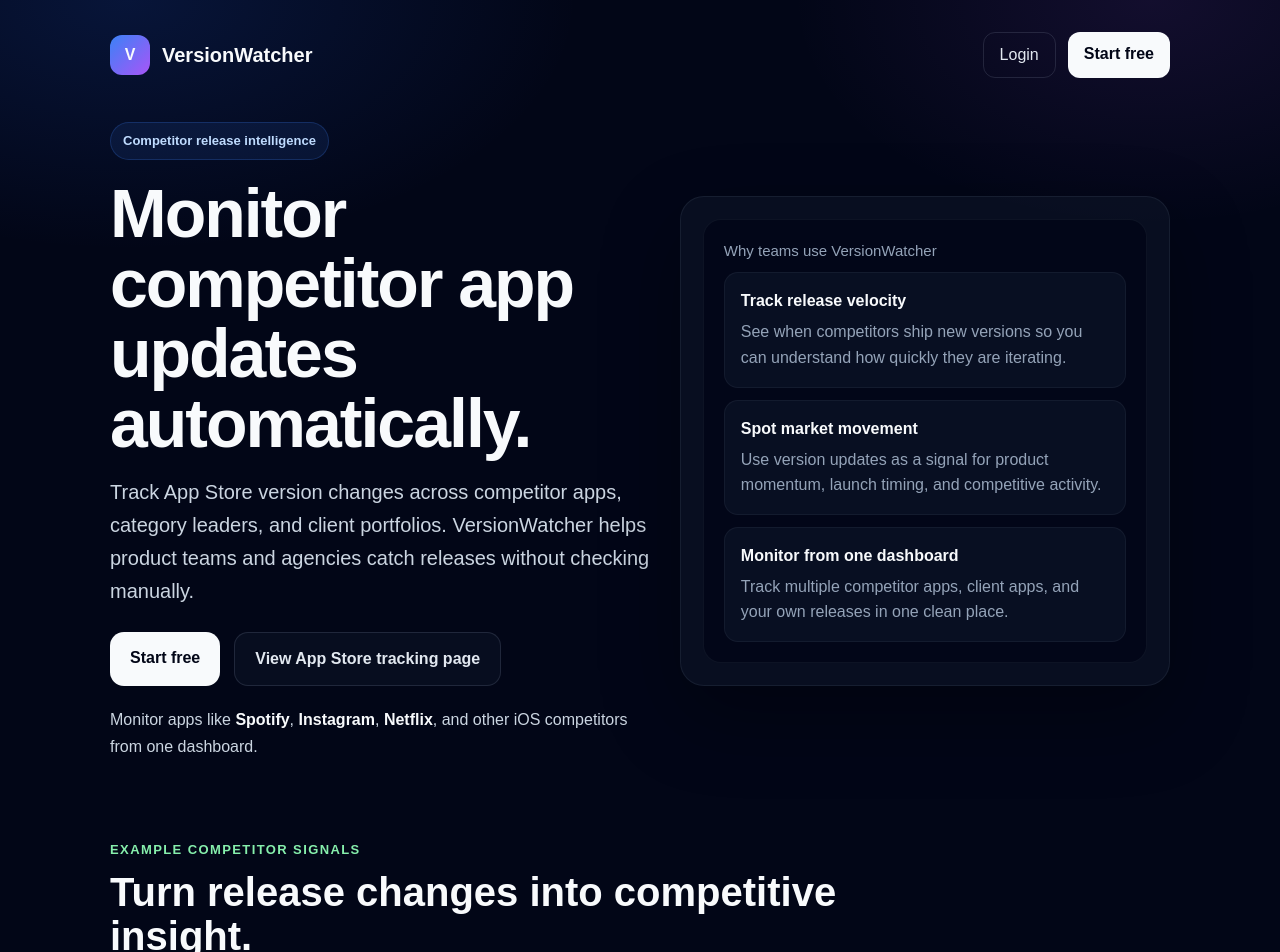
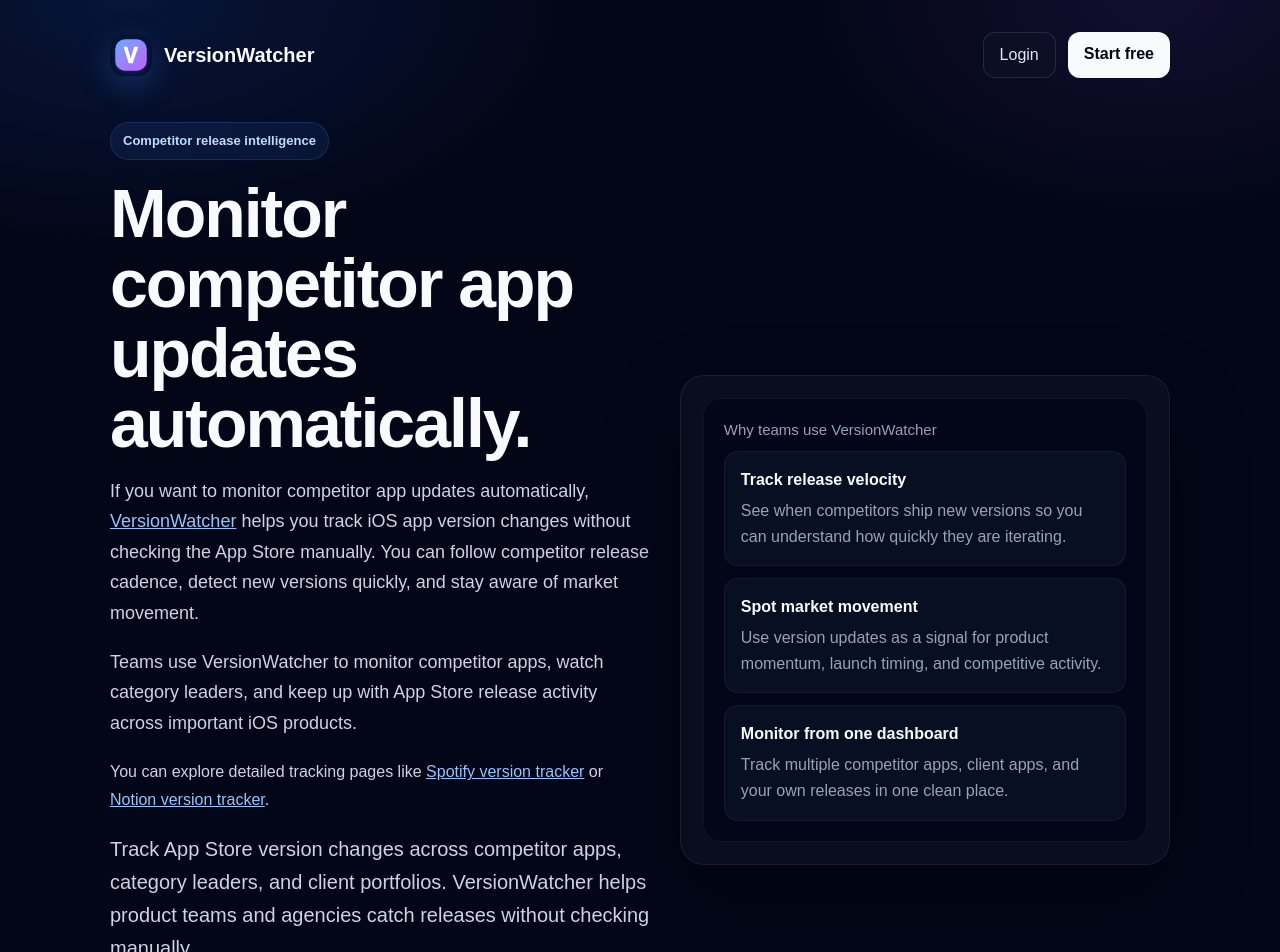
Before and after one commit to dasaa-ai/versionwatcher, a Next.js app: page /monitor-competitor-app-updates in a window 1280 px wide. Shown: the top 952 px of the page. Built offline with nearby package versions, Linux system fonts and the light colour scheme.

Commit message:
Improve competitor updates page with schema and internal links

```diff
--- a/app/monitor-competitor-app-updates/page.tsx
+++ b/app/monitor-competitor-app-updates/page.tsx
@@ -22,6 +22,130 @@
     description:
       "Monitor competitor app updates automatically. Track iOS version changes, release cadence, and App Store movement with VersionWatcher.",
   },
+};
+
+const pageSchema = {
+  "@context": "https://schema.org",
+  "@graph": [
+    {
+      "@type": "WebPage",
+      "@id":
+        "https://www.versionwatcher.com/monitor-competitor-app-updates#webpage",
+      url: "https://www.versionwatcher.com/monitor-competitor-app-updates",
+      name: "Monitor Competitor App Updates | VersionWatcher",
+      description:
+        "Monitor competitor app updates automatically. Track iOS version changes, release cadence, and App Store movement with VersionWatcher.",
+      isPartOf: {
+        "@id": "https://www.versionwatcher.com/#website",
+      },
+      about: {
+        "@id": "https://www.versionwatcher.com/#software",
+      },
+      breadcrumb: {
+        "@id":
+          "https://www.versionwatcher.com/monitor-competitor-app-updates#breadcrumb",
+      },
+    },
+    {
+      "@type": "BreadcrumbList",
+      "@id":
+        "https://www.versionwatcher.com/monitor-competitor-app-updates#breadcrumb",
+      itemListElement: [
+        {
+          "@type": "ListItem",
+          position: 1,
+          name: "Home",
+          item: "https://www.versionwatcher.com",
+        },
+        {
+          "@type": "ListItem",
+          position: 2,
+          name: "Monitor Competitor App Updates",
+          item: "https://www.versionwatcher.com/monitor-competitor-app-updates",
+        },
+      ],
+    },
+    {
+      "@type": "SoftwareApplication",
+      "@id":
+        "https://www.versionwatcher.com/monitor-competitor-app-updates#softwareapplication",
+      name: "VersionWatcher",
+      applicationCategory: "BusinessApplication",
+      operatingSystem: "Web",
+      url: "https://www.versionwatcher.com",
+      description:
+        "VersionWatcher helps teams monitor competitor app updates automatically, track iOS version changes, and stay aware of App Store release movement.",
+      publisher: {
+        "@type": "Organization",
+        "@id": "https://www.versionwatcher.com/#organization",
+        name: "VersionWatcher",
+        url: "https://www.versionwatcher.com",
+        logo: "https://www.versionwatcher.com/versionwatcher-logo.svg",
+      },
+      offers: [
+        {
+          "@type": "Offer",
+          name: "Free",
+          price: "0",
+          priceCurrency: "EUR",
+          url: "https://www.versionwatcher.com/signup",
+        },
+        {
+          "@type": "Offer",
+          name: "Basic",
+          price: "9",
+          priceCurrency: "EUR",
+          url: "https://www.versionwatcher.com/signup",
+        },
+        {
+          "@type": "Offer",
+          name: "Pro",
+          price: "19",
+          priceCurrency: "EUR",
+          url: "https://www.versionwatcher.com/signup",
+        },
+      ],
+    },
+    {
+      "@type": "FAQPage",
+      "@id":
+        "https://www.versionwatcher.com/monitor-competitor-app-updates#faq",
+      mainEntity: [
+        {
+          "@type": "Question",
+          name: "How can I monitor competitor app updates?",
+          acceptedAnswer: {
+            "@type": "Answer",
+            text: "Add the competitor app to VersionWatcher and the platform will alert you whenever the App Store version changes.",
+          },
+        },
+        {
+          "@type": "Question",
+          name: "Why should I track competitor app releases?",
+          acceptedAnswer: {
+            "@type": "Answer",
+            text: "Competitor releases are a useful signal for product movement, release velocity, and market activity. They help product teams stay aware without checking manually.",
+          },
+        },
+        {
+          "@type": "Question",
+          name: "Can agencies use this for client monitoring?",
+          acceptedAnswer: {
+            "@type": "Answer",
+            text: "Yes. Agencies can track competitors, client portfolios, and category leaders from one dashboard.",
+          },
+        },
+        {
+          "@type": "Question",
+          name: "Does this work for iOS apps on the App Store?",
+          acceptedAnswer: {
+            "@type": "Answer",
+            text: "Yes. VersionWatcher is built to monitor App Store version changes for iOS apps.",
+          },
+        },
+      ],
+    },
+  ],
 };
 
 const reasons = [
@@ -113,23 +237,20 @@
               color: "#f8fafc",
             }}
           >
-            <div
+            <img
+              src="/versionwatcher-logo.svg"
+              alt="VersionWatcher logo"
+              width={42}
+              height={42}
               style={{
-                width: 40,
-                height: 40,
-                borderRadius: 12,
-                background:
-                  "linear-gradient(135deg, rgba(59,130,246,1), rgba(168,85,247,1))",
-                display: "grid",
-                placeItems: "center",
-                fontWeight: 900,
+                width: 42,
+                height: 42,
+                borderRadius: 14,
+                display: "block",
+                boxShadow: "0 10px 30px rgba(59,130,246,.28)",
               }}
-            >
-              V
-            </div>
-            <div style={{ fontWeight: 900, fontSize: 20 }}>
-              VersionWatcher
-            </div>
+            />
+            <div style={{ fontWeight: 900, fontSize: 20 }}>VersionWatcher</div>
           </Link>
 
           <div style={{ display: "flex", gap: 12, flexWrap: "wrap" }}>
@@ -141,6 +262,7 @@
                 border: "1px solid rgba(148,163,184,.18)",
                 color: "#e2e8f0",
                 textDecoration: "none",
+                background: "rgba(15,23,42,.42)",
               }}
             >
               Login
@@ -203,6 +325,63 @@
 
             <p
               style={{
+                fontSize: 18,
+                lineHeight: 1.7,
+                color: "#cbd5e1",
+                maxWidth: 760,
+                marginBottom: 18,
+              }}
+            >
+              If you want to monitor competitor app updates automatically,{" "}
+              <Link
+                href="/"
+                style={{ color: "#93c5fd", textDecoration: "underline" }}
+              >
+                VersionWatcher
+              </Link>{" "}
+              helps you track iOS app version changes without checking the App Store manually. You can follow competitor release cadence, detect new versions quickly, and stay aware of market movement.
+            </p>
+
+            <p
+              style={{
+                fontSize: 18,
+                lineHeight: 1.7,
+                color: "#cbd5e1",
+                maxWidth: 760,
+                marginBottom: 20,
+              }}
+            >
+              Teams use VersionWatcher to monitor competitor apps, watch category leaders, and keep up with App Store release activity across important iOS products.
+            </p>
+
+            <p
+              style={{
+                color: "#cbd5e1",
+                marginBottom: 20,
+                maxWidth: 760,
+                lineHeight: 1.7,
+                fontSize: 16,
+              }}
+            >
+              You can explore detailed tracking pages like{" "}
+              <Link
+                href="/apps/spotify"
+                style={{ color: "#93c5fd", textDecoration: "underline" }}
+              >
+                Spotify version tracker
+              </Link>{" "}
+              or{" "}
+              <Link
+                href="/apps/notion"
+                style={{ color: "#93c5fd", textDecoration: "underline" }}
+              >
+                Notion version tracker
+              </Link>
+              .
+            </p>
+
+            <p
+              style={{
                 fontSize: 20,
                 lineHeight: 1.65,
                 maxWidth: 760,
@@ -260,10 +439,28 @@
                 lineHeight: 1.7,
               }}
             >
-              Monitor apps like <strong style={{ color: "#f8fafc" }}>Spotify</strong>,{" "}
-              <strong style={{ color: "#f8fafc" }}>Instagram</strong>,{" "}
-              <strong style={{ color: "#f8fafc" }}>Netflix</strong>, and other
-              iOS competitors from one dashboard.
+              Monitor apps like{" "}
+              <Link
+                href="/apps/spotify"
+                style={{ color: "#93c5fd", textDecoration: "underline" }}
+              >
+                Spotify
+              </Link>
+              ,{" "}
+              <Link
+                href="/apps/instagram"
+                style={{ color: "#93c5fd", textDecoration: "underline" }}
+              >
+                Instagram
+              </Link>
+              ,{" "}
+              <Link
+                href="/apps/netflix"
+                style={{ color: "#93c5fd", textDecoration: "underline" }}
+              >
+                Netflix
+              </Link>
+              , and other iOS competitors from one dashboard.
             </div>
           </div>
 
@@ -352,10 +549,7 @@
 
           <div className="grid3">
             {examples.map((item) => (
-              <div
-                key={item.title}
-                className="card"
-              >
+              <div key={item.title} className="card">
                 <div
                   style={{
                     display: "inline-flex",
@@ -535,6 +729,11 @@
         </section>
       </section>
 
+      <script
+        type="application/ld+json"
+        dangerouslySetInnerHTML={{ __html: JSON.stringify(pageSchema) }}
+      />
+
       <style>{`
         .grid3 {
           display: grid;
```
